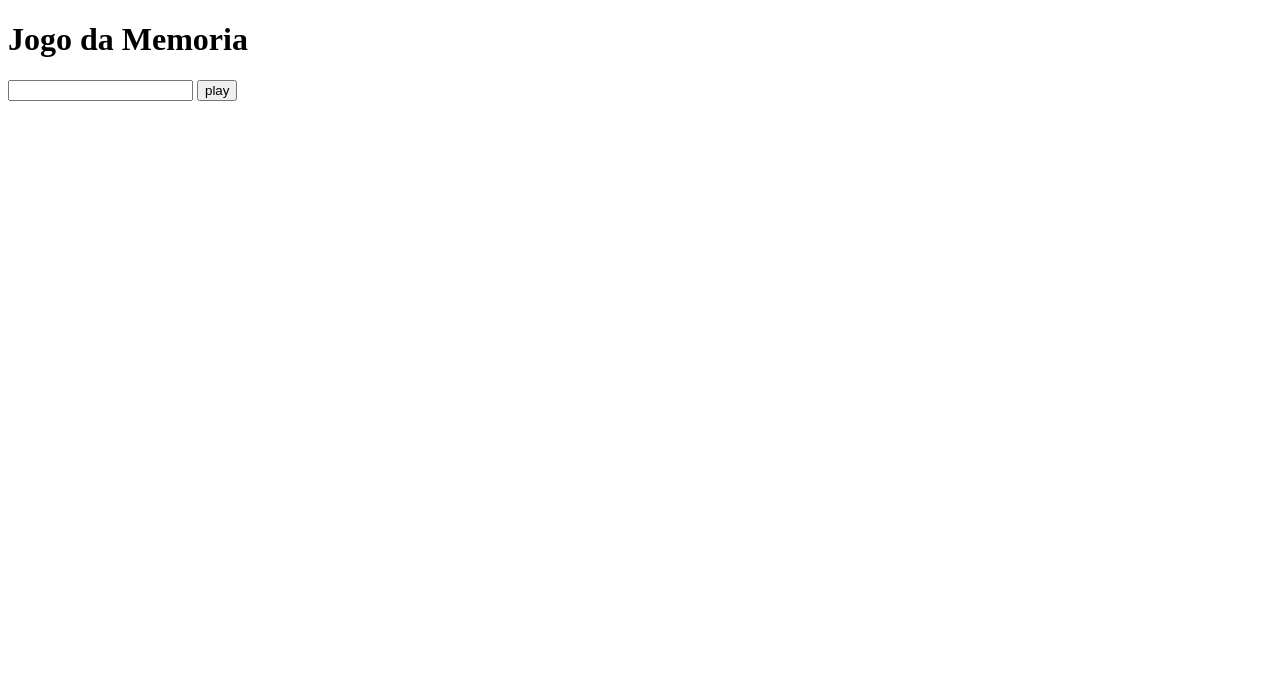
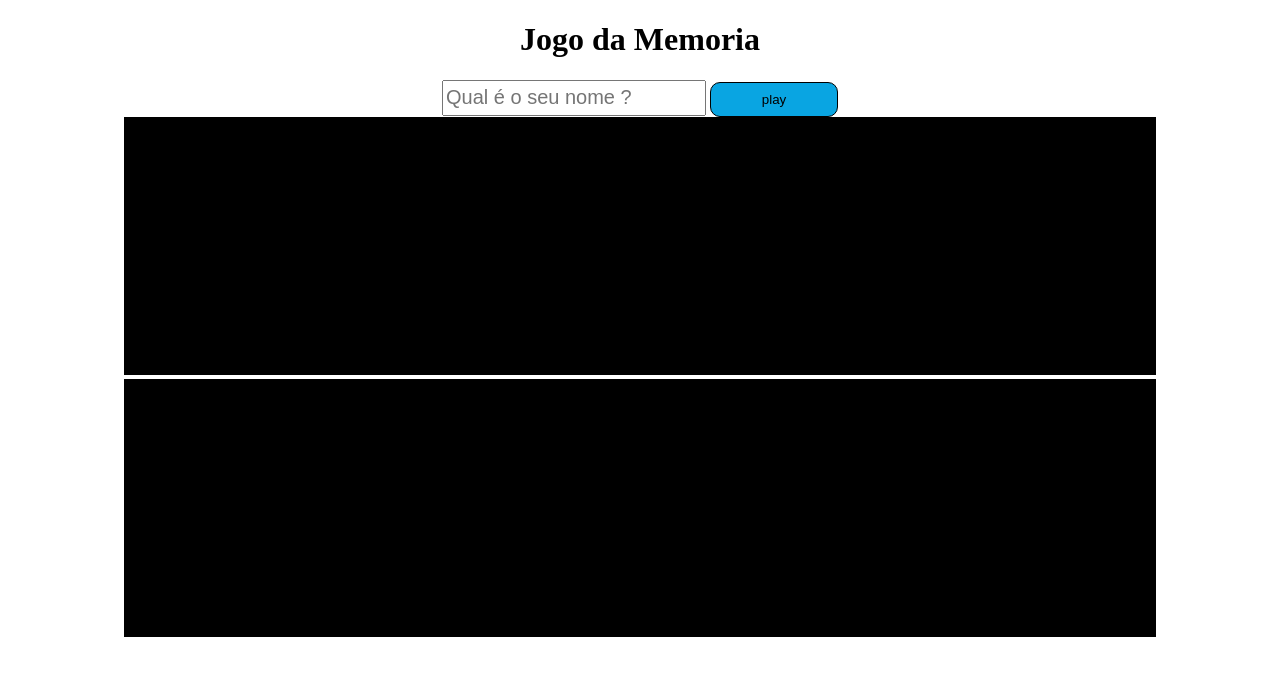
Before and after one commit to Gabrie345/Jogo-da-memoria, a plain HTML site: page Index.html in a window 1280 px wide. Drawn offline with Linux system fonts and the light colour scheme.

Commit message:
Criação do Javascript

```diff
--- a/Index.html
+++ b/Index.html
@@ -16,9 +16,15 @@
     <main>
         <h1>Jogo da Memoria</h1>
         <div>
-            <input type="text" class="nome"></input>
-            <button type="button" class="botao">play</button>
+            <div class="cabeçalho">
+                <input type="text" class="nome" placeholder="Qual é o seu nome ?"></input>
+                <button type="button" class="botao">play</button>
+            </div>
+            <div id="areaDoJogo">
+
+            </div>
         </div>
+
     </main>
 </body>
 
--- a/css/style.css
+++ b/css/style.css
@@ -0,0 +1,39 @@
+
+body{
+    width: 100%;
+    margin: auto;
+    text-align: center;
+    padding: none;
+}
+main{
+
+}
+.nome{
+    width: 20%;
+    height: 30px;
+    font-size: 20px;
+}
+.botao{
+    width: 10%;
+    height: 35px;
+    color: rgb(0, 0, 0);
+    background-color: rgb(9, 165, 226);
+    border-radius: 10px;
+    border: solid 1px;
+}
+.carta{
+    width: 20%;
+    height: 20%;
+    border: solid 01px;
+    text-shadow: white 0px 0px 2px;
+    font-size: 16px;
+    background-size: 150px;
+    background-color: black;
+    filter: brightness(0%);
+
+}
+.carta:active{
+    transform: scale(0.90);
+    background-color: white;
+    filter: brightness(100%);
+}
--- a/js/script.js
+++ b/js/script.js
@@ -1,19 +1,78 @@
 $(document).ready(function () {
-    const cartas = [
-        "imagens/angular.png",
-        "imagens/css3.png",
-        "imagens/html5.png",
-        "imagens/nodejs.png"
+
+    var imagens = [
+        img1 = ($('<img />',
+            {
+                class: "carta",
+                val: "1",
+                src: "imagens/angularjs.png",
+            })),
+
+        img2 = ($('<img />',
+            {
+                class: "carta",
+                val: "2",
+                src: "imagens/css3.png",
+            })),
+        img3 = ($('<img />',
+            {
+                class: "carta",
+                val: "3",
+                src: "imagens/html5.png",
+            })),
+        img3 = ($('<img />',
+            {
+                class: "carta",
+                val: "4",
+                src: "imagens/nodejs.png",
+            })),
+        img1 = ($('<img />',
+            {
+                class: "carta",
+                val: 1,
+                src: "imagens/angularjs.png",
+            })),
+
+        img2 = ($('<img />',
+            {
+                class: "carta",
+                val: 2,
+                src: "imagens/css3.png",
+            })),
+        img3 = ($('<img />',
+            {
+                class: "carta",
+                val: 3,
+                src: "imagens/html5.png",
+            })),
+        img3 = ($('<img />',
+            {
+                class: "carta",
+                val: 4,
+                src: "imagens/nodejs.png",
+            }))
     ]
 
 
+    //função para resetar
+    imagens = imagens.sort(() => Math.random() - 0.5)
+    console.log([imagens])
+    const areaDoJogo = $(".areaDoJogo")
+    imagens.forEach(imagens => {
 
+        (imagens).appendTo($("#areaDoJogo"))
 
+    })
+
+    $(".carta").click(function () {
+        console.log($(this).val())
+    })
 
 
 
     $(".botao").click(function () {
 
+
     })
 
 })
```
